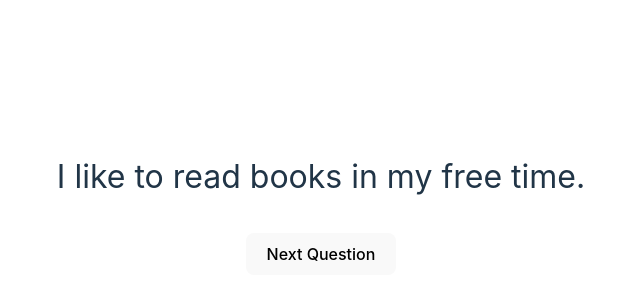
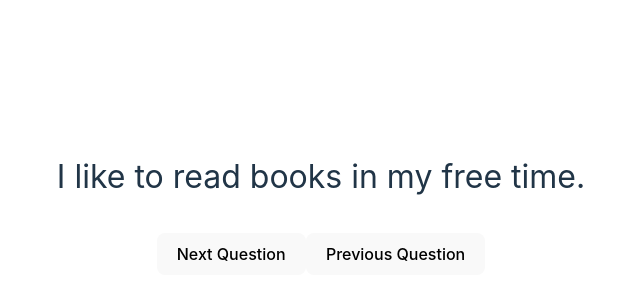
Before and after one commit to leomartinez2020/quiz, a Vue app: page / in a window 1280 px wide. Shown: the part 202-502 px from the top of the page, without its empty margins (319-959 px from the left). Built offline with nearby package versions, Linux system fonts and the light colour scheme.

Commit message:
Add previous button

```diff
--- a/src/App.vue
+++ b/src/App.vue
@@ -2,6 +2,7 @@
   <div id="app" class="flex flex-col items-center justify-center min-h-screen bg-gray-100 p-4">
     <QuestionDisplay :question="currentQuestion" />
     <NextButton @click="getNextQuestion" />
+    <PreviousButton @click="getPreviousQuestion" />
   </div>
 </template>
 
@@ -9,6 +10,8 @@
 import { ref, computed } from 'vue'
 import QuestionDisplay from './components/QuestionDisplay.vue'
 import NextButton from './components/NextButton.vue'
+import PreviousButton from './components/PreviousButton.vue'
+
 //import questionsData from './questions.json'
 import questionsData from './translations.json'
 
@@ -21,4 +24,9 @@ const currentQuestion = computed(() => questions[currentQuestionIndex.value])
 const getNextQuestion = () => {
   currentQuestionIndex.value = (currentQuestionIndex.value + 1) % questions.length
 }
+
+const getPreviousQuestion = () => {
+  currentQuestionIndex.value = (currentQuestionIndex.value - 1) % questions.length
+}
+
 </script>
--- /dev/null
+++ b/src/components/PreviousButton.vue
@@ -0,0 +1,11 @@
+<template>
+  <button
+    class="bg-blue-500 hover:bg-blue-600 text-white font-bold py-2 px-4 rounded transition duration-300"
+  >
+    Previous Question
+  </button>
+</template>
+
+<script setup>
+// No additional logic needed in this component
+</script>
```
